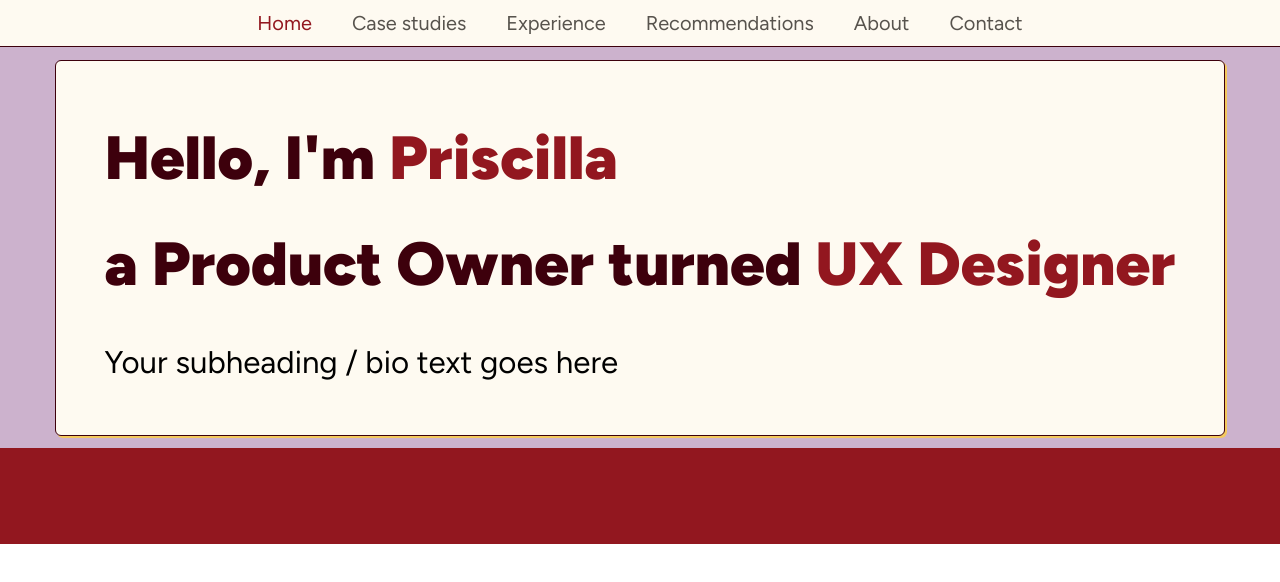
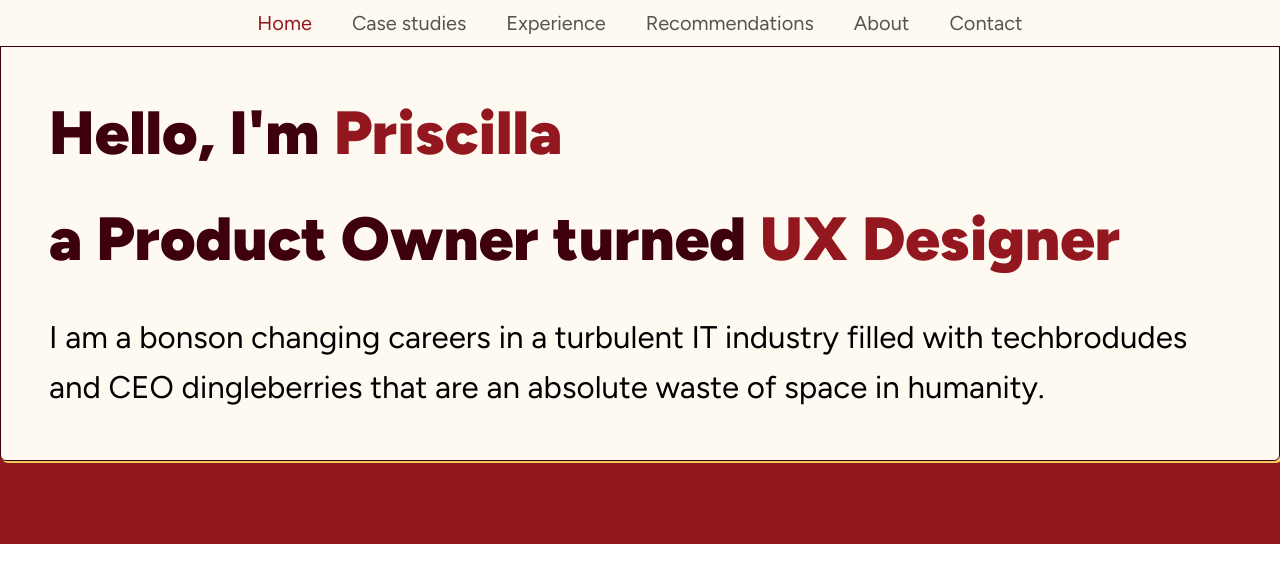
Before and after one commit to dean-tunbridge/px-portfolio, a React (Vite) app: page / in a window 1280 px wide. Shown: the top 582 px of the page. Built offline with nearby package versions, Linux system fonts and the light colour scheme.

Commit message:
add p tag text and continue working on card placement

```diff
--- a/src/components/Hero.tsx
+++ b/src/components/Hero.tsx
@@ -7,7 +7,7 @@
                  pt-24 px-0 pb-12
                  w-full h-136
                  bg-amethyst-300
-                 border-b-96 border-brick-500">
+                border-b-96 border-brick-500">
       <CardComponent size="base" colour="butterSubtle">
         <div className="flex flex-col items-start gap-6 w-full">
           <div className="flex flex-col items-start w-full gap-2">
@@ -29,7 +29,9 @@
           </div>
 
           <p className="font-sans font-normal text-xl leading-[1.6] w-full">
-            Your subheading / bio text goes here
+            I am a bonson changing careers in a turbulent IT industry filled
+            with techbrodudes and CEO dingleberries that are an absolute waste
+            of space in humanity.
           </p>
         </div>
       </CardComponent>
```
